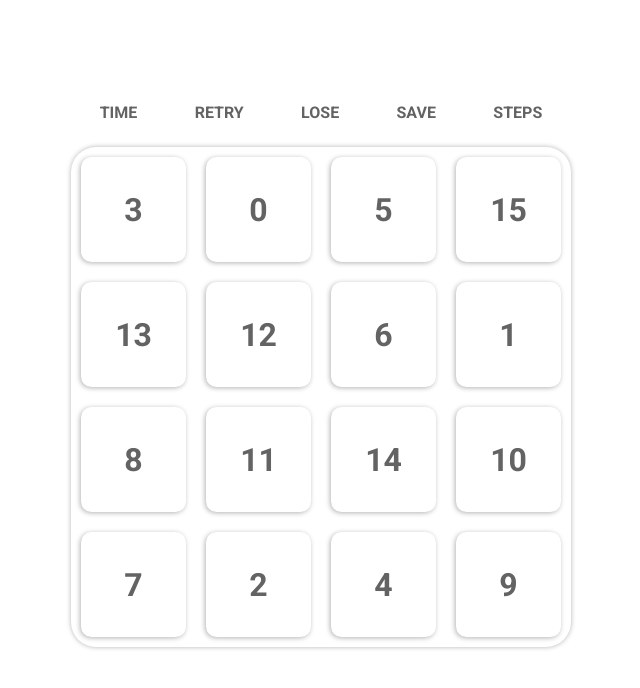
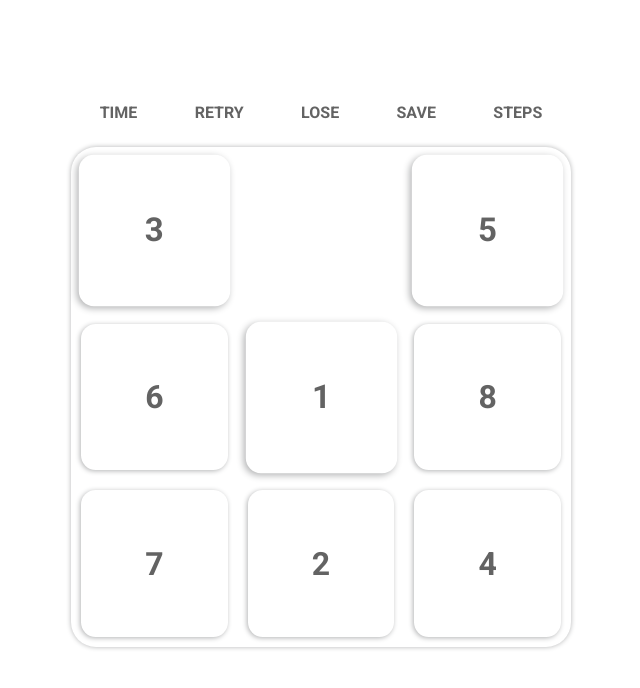
Before and after one commit to Artem-Kalugin/Gem-Puzzle, a plain HTML site: page index.html in a window 1280 px wide. Shown: the whole page, without its empty margins (319-959 px from the left). Drawn offline with Linux system fonts and the light colour scheme.

Commit message:
feat: added design, simple logic, ended first 30pt

```diff
--- a/main.js
+++ b/main.js
@@ -1,26 +1,8 @@
-class Block {
-	constructor(x,y,number,element){
-		this.x=x;
-		this.y=y;
-		this.number=number;
-		this.element=element;
-		if (this.number==0) this.isEmpty=true;
-		else this.isEmpty=false;
-	}
-}
-const BlocksArray= {
-	blocks:[],
-	xNull:0,
-	yNull:0,
-	linkElement(){
-		elemets=document.querySelectorAll("block");
 
-	}
-}
 const GemPuzzle = {
   properties: {
 	  sounds:true,
-	  size:4,
+	  size:3,
   },
   elements:{
 	  gameBoard:0,
@@ -29,8 +11,11 @@ const GemPuzzle = {
 	 isActive:false,
 	 counts:true,
 	 gameField:[],
+	 elementLinks:[],
 	 numOfSteps:0,
 	 time:0,
+	 nullX:0,
+	 nullY:0
   },
   initGameBoard(){
 	this.elements.gameBoard = document.createElement("div");
@@ -47,6 +32,7 @@ const GemPuzzle = {
 	if (this.checkShuffle(shuffled)){
 		for(let j=0;j<this.properties.size;j++){
 			this.instanceProperties.gameField.push(new Array(this.properties.size));
+			this.instanceProperties.elementLinks.push(new Array(this.properties.size));
 			for(let i=0;i<this.properties.size;i++){
 			  this.instanceProperties.gameField[j][i] = shuffled[(j*this.properties.size)+i];
 			}
@@ -70,19 +56,76 @@ const GemPuzzle = {
   initInstance(){
    this.shuffle();
    for(let j=0;j<this.properties.size;j++){
-	BlocksArray.blocks.push(new Array(this.properties.size));
 	for(let i=0;i<this.properties.size;i++){
 	  block = document.createElement("div");
 	  block.classList.add("block");
 	  block.innerText = this.instanceProperties.gameField[j][i];
+	  if (block.innerText==0){
+		block.classList.toggle("hide");
+		this.instanceProperties.nullX=i;
+		this.instanceProperties.nullY=j;
+	  }
 	  this.elements.gameBoard.appendChild(block.cloneNode(true));
-	  BlocksArray.blocks[j][i] = new Block(i,j,this.instanceProperties.gameField[j][i],block);
 	  }
 	}
 	this.updateInstance();
   },
   updateInstance(){
+	let blocks = document.querySelectorAll(".block");
+	blocks.forEach(el=>{
+		el.classList.remove("block_active");
+		el.removeEventListener("click",()=>{
+			this.swap(el)}
+		)
+	})
+	let nullX=this.instanceProperties.nullX;
+	let nullY=this.instanceProperties.nullY;
+	let arr = [];
+	if (nullX>0) arr.push(this.instanceProperties.gameField[nullY][nullX-1]);
+	if (nullX<(this.properties.size-1)) arr.push(this.instanceProperties.gameField[nullY][nullX+1]);
+	if (nullY>0) arr.push(this.instanceProperties.gameField[nullY-1][nullX]);
+	if (nullY<(this.properties.size-1)) arr.push(this.instanceProperties.gameField[nullY+1][nullX]);
+	blocks.forEach(el=>{
+		if (arr.includes(parseInt(el.innerText,10))) {
+			el.classList.add("block_active");
+			el.addEventListener("click",()=>{
+				this.swap(el)}
+			);
+		}
+	})
+	this.checkWin();
+  },
+  checkWin(){
+	let checker=[].concat.apply([],this.instanceProperties.gameField);
+	checker.splice(-1,1);
+	checker2=checker.join('');
+	checker1=checker.sort((a, b) => a - b).join('');
+	if (checker1==checker2) alert("win");
+  },
+  swap(el){
+	  if (el.classList.contains("block_active")){
+	  let x,y;
+	  for(let i=0; i<this.properties.size;i++){
+		  let index = this.instanceProperties.gameField[i].indexOf(parseInt(el.innerText,10))
+		  if (index!=-1){
+		   x=index;
+		   y=i;
+		   break;
+		}
+	  }
+	  let buff = this.instanceProperties.gameField[y][x];
+	  let nullEl=document.querySelector(".hide");
+	  nullEl.classList.remove("hide");
+	  el.classList.add("hide");
+	  nullEl.innerText=buff;
+	  el.innerText=0;
+	  this.instanceProperties.gameField[this.instanceProperties.nullY][this.instanceProperties.nullX] = buff;
+	  this.instanceProperties.gameField[y][x] = 0;
+	  this.instanceProperties.nullX=x;
+	  this.instanceProperties.nullY=y;
+	  this.updateInstance();
 
+	}
   }
 
 }
@@ -139,7 +182,7 @@ const Menu = {
 		document.body.appendChild(this.elements.wrapperElement);
 	},
     toggleHide(){
-		this.elements.menuElement.classList.toggle("hide");
+		this.elements.menuElement.classList.toggle("hide_menu");
 	}
 }
 Menu.init();
--- a/style.scss
+++ b/style.scss
@@ -31,7 +31,6 @@ body {
   font-size: 32px;
   font-weight: 900;
   border-radius: 10%;
-  transition: all 0.25s ease-in-out;
   &:hover {
     transform: scale(1.02);
     cursor: pointer;
@@ -42,8 +41,8 @@ body {
 }
 .game-board {
   display: grid;
-  grid-template-columns: repeat(4, 1fr);
-  grid-template-rows: repeat(4, 1fr);
+  grid-template-columns: repeat(3, 1fr);
+  grid-template-rows: repeat(3, 1fr);
   width: 100%;
   height: 100%;
   max-width: 500px;
@@ -74,6 +73,15 @@ body {
     max-width: 100px;
   }
 }
-.hide {
+.hide_menu {
   visibility: hidden;
 }
+.hide {
+  transition: 0s;
+  visibility: hidden;
+}
+.block_active {
+  transform: scale(1.03);
+  background: white;
+  box-shadow: -2px 2px 7px #b1b2b3;
+}
```
Also changed, not shown: style.css.
